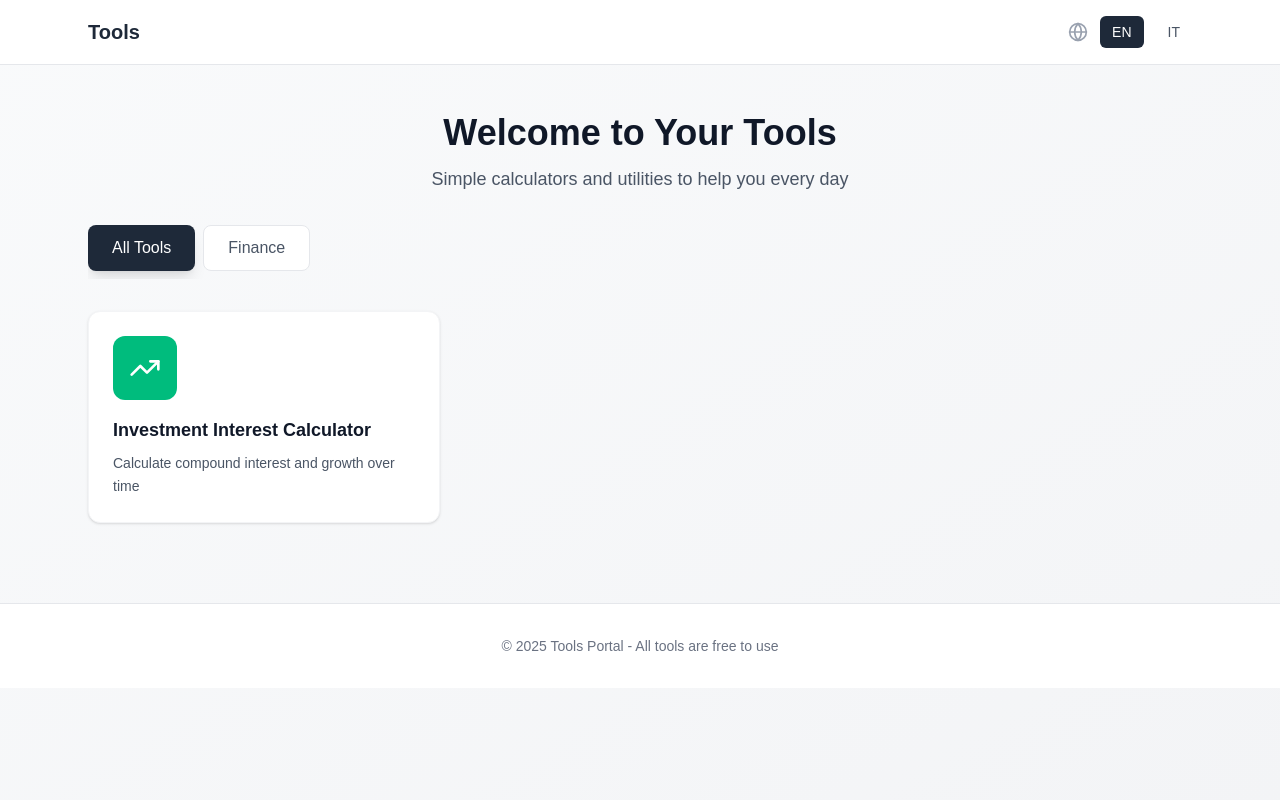
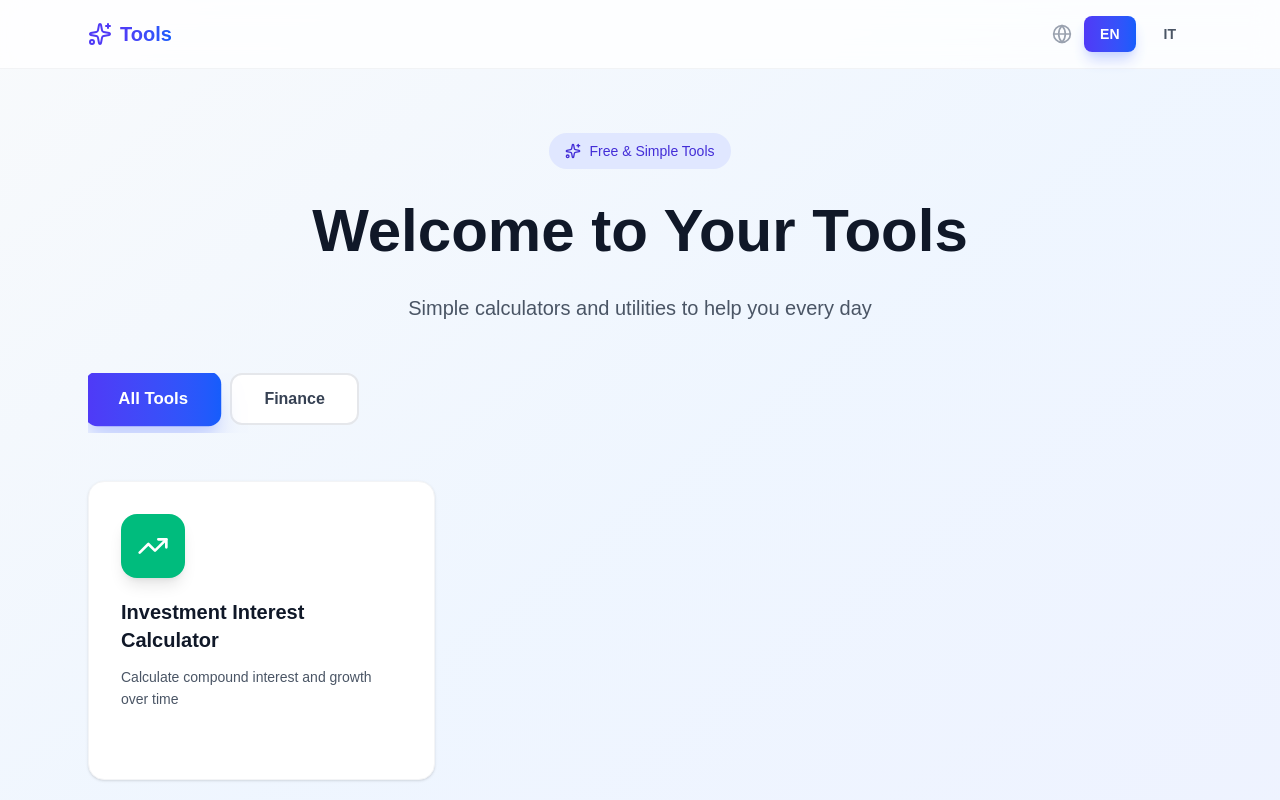
Before and after one commit to m-mariotti/tools, a Next.js app: page / in a window 1280 px wide. Shown: the top 800 px of the page. Built offline with nearby package versions, Linux system fonts and the light colour scheme.

Commit message:
miglioramento grafico

```diff
--- a/app/page.js
+++ b/app/page.js
@@ -1,6 +1,6 @@
 'use client'
 import { useState } from 'react';
-import { Globe } from 'lucide-react';
+import { Globe, Sparkles } from 'lucide-react';
 import { translations } from '../locales/translations';
 import { toolsConfig, categories } from '../config/tools';
 import { useRouter } from 'next/navigation';
@@ -17,26 +17,35 @@ export default function Home() {
     : toolsConfig.filter(tool => tool.category === activeCategory);
 
   return (
-    <div className="min-h-screen bg-gradient-to-br from-gray-50 to-gray-100">
+    <div className="min-h-screen bg-gradient-to-br from-slate-50 via-blue-50 to-indigo-50">
       {/* Header */}
-      <header className="bg-white border-b border-gray-200">
+      <header className="bg-white/80 backdrop-blur-md border-b border-gray-200/50 sticky top-0 z-50">
         <div className="max-w-6xl mx-auto px-6 py-4 flex justify-between items-center">
-          <span className="text-xl font-bold text-gray-800">{t.siteName}</span>
+          <div className="flex items-center gap-2">
+            <Sparkles className="w-6 h-6 text-indigo-600" />
+            <span className="text-xl font-bold bg-gradient-to-r from-indigo-600 to-blue-600 bg-clip-text text-transparent">
+              {t.siteName}
+            </span>
+          </div>
 
           <div className="flex items-center gap-3">
             <Globe className="w-5 h-5 text-gray-400" />
             <button
               onClick={() => setLanguage('en')}
-              className={`px-3 py-1.5 rounded-md text-sm font-medium transition ${
-                language === 'en' ? 'bg-gray-800 text-white' : 'text-gray-600 hover:bg-gray-100'
+              className={`px-4 py-2 rounded-lg text-sm font-semibold transition-all duration-200 ${
+                language === 'en'
+                  ? 'bg-gradient-to-r from-indigo-600 to-blue-600 text-white shadow-lg shadow-indigo-200'
+                  : 'text-gray-600 hover:bg-gray-100'
               }`}
             >
               EN
             </button>
             <button
               onClick={() => setLanguage('it')}
-              className={`px-3 py-1.5 rounded-md text-sm font-medium transition ${
-                language === 'it' ? 'bg-gray-800 text-white' : 'text-gray-600 hover:bg-gray-100'
+              className={`px-4 py-2 rounded-lg text-sm font-semibold transition-all duration-200 ${
+                language === 'it'
+                  ? 'bg-gradient-to-r from-indigo-600 to-blue-600 text-white shadow-lg shadow-indigo-200'
+                  : 'text-gray-600 hover:bg-gray-100'
               }`}
             >
               IT
@@ -45,27 +54,35 @@ export default function Home() {
         </div>
       </header>
 
-      {/* Hero */}
-      <section className="max-w-6xl mx-auto px-6 pt-12 pb-8">
-        <h1 className="text-4xl font-bold text-gray-900 mb-3 text-center">
-          {t.welcome}
-        </h1>
-        <p className="text-lg text-gray-600 text-center max-w-2xl mx-auto">
-          {t.subtitle}
-        </p>
+      {/* Hero Section */}
+      <section className="max-w-6xl mx-auto px-6 pt-16 pb-12">
+        <div className="text-center space-y-6">
+          <div className="inline-flex items-center gap-2 px-4 py-2 bg-indigo-100 text-indigo-700 rounded-full text-sm font-medium">
+            <Sparkles className="w-4 h-4" />
+            <span>Free & Simple Tools</span>
+          </div>
+
+          <h1 className="text-5xl md:text-6xl font-bold text-gray-900 leading-tight">
+            {t.welcome}
+          </h1>
+
+          <p className="text-xl text-gray-600 max-w-2xl mx-auto leading-relaxed">
+            {t.subtitle}
+          </p>
+        </div>
       </section>
 
       {/* Category Tabs */}
-      <section className="max-w-6xl mx-auto px-6 mb-8">
-        <div className="flex gap-2 overflow-x-auto pb-2">
+      <section className="max-w-6xl mx-auto px-6 mb-12">
+        <div className="flex gap-3 overflow-x-auto pb-2 scrollbar-hide">
           {categories.map(cat => (
             <button
               key={cat.id}
               onClick={() => setActiveCategory(cat.id)}
-              className={`px-6 py-2.5 rounded-lg font-medium whitespace-nowrap transition ${
+              className={`px-8 py-3 rounded-xl font-semibold whitespace-nowrap transition-all duration-200 ${
                 activeCategory === cat.id
-                  ? 'bg-gray-800 text-white shadow-lg'
-                  : 'bg-white text-gray-600 hover:bg-gray-50 border border-gray-200'
+                  ? 'bg-gradient-to-r from-indigo-600 to-blue-600 text-white shadow-xl shadow-indigo-200 scale-105'
+                  : 'bg-white text-gray-700 hover:bg-gray-50 border-2 border-gray-200 hover:border-indigo-200 hover:shadow-md'
               }`}
             >
               {t.categories[cat.key]}
@@ -76,7 +93,7 @@ export default function Home() {
 
       {/* Tools Grid */}
       <section className="max-w-6xl mx-auto px-6 pb-20">
-        <div className="grid md:grid-cols-2 lg:grid-cols-3 gap-6">
+        <div className="grid md:grid-cols-2 lg:grid-cols-3 gap-8">
           {filteredTools.map((tool) => {
             const Icon = tool.icon;
             const toolData = t.tools[tool.id];
@@ -84,17 +101,26 @@ export default function Home() {
               <button
                 key={tool.id}
                 onClick={() => router.push(tool.path)}
-                className="bg-white rounded-xl shadow-sm hover:shadow-lg transition-all duration-200 p-6 text-left group border border-gray-100 hover:border-gray-200"
+                className="bg-white rounded-2xl shadow-sm hover:shadow-2xl transition-all duration-300 p-8 text-left group border border-gray-100 hover:border-indigo-200 hover:-translate-y-2"
               >
-                <div className={`${tool.color} w-16 h-16 rounded-xl flex items-center justify-center mb-4 group-hover:scale-110 transition-transform`}>
+                <div className={`${tool.color} w-16 h-16 rounded-2xl flex items-center justify-center mb-5 group-hover:scale-110 group-hover:rotate-3 transition-all duration-300 shadow-lg`}>
                   <Icon className="w-8 h-8 text-white" />
                 </div>
-                <h3 className="text-lg font-bold text-gray-900 mb-2">
+
+                <h3 className="text-xl font-bold text-gray-900 mb-3 group-hover:text-indigo-600 transition-colors">
                   {toolData.name}
                 </h3>
-                <p className="text-sm text-gray-600 leading-relaxed">
+
+                <p className="text-sm text-gray-600 leading-relaxed mb-4">
                   {toolData.desc}
                 </p>
+
+                <div className="flex items-center text-indigo-600 font-semibold text-sm opacity-0 group-hover:opacity-100 transition-opacity">
+                  <span>Try it now</span>
+                  <svg className="w-4 h-4 ml-2 group-hover:translate-x-1 transition-transform" fill="none" viewBox="0 0 24 24" stroke="currentColor">
+                    <path strokeLinecap="round" strokeLinejoin="round" strokeWidth={2} d="M9 5l7 7-7 7" />
+                  </svg>
+                </div>
               </button>
             );
           })}
@@ -102,7 +128,7 @@ export default function Home() {
       </section>
 
       {/* Footer */}
-      <footer className="border-t border-gray-200 bg-white py-8">
+      <footer className="border-t border-gray-200 bg-white/50 backdrop-blur-sm py-8 mt-12">
         <div className="max-w-6xl mx-auto px-6 text-center">
           <p className="text-sm text-gray-500">
             © 2025 Tools Portal - All tools are free to use
```
